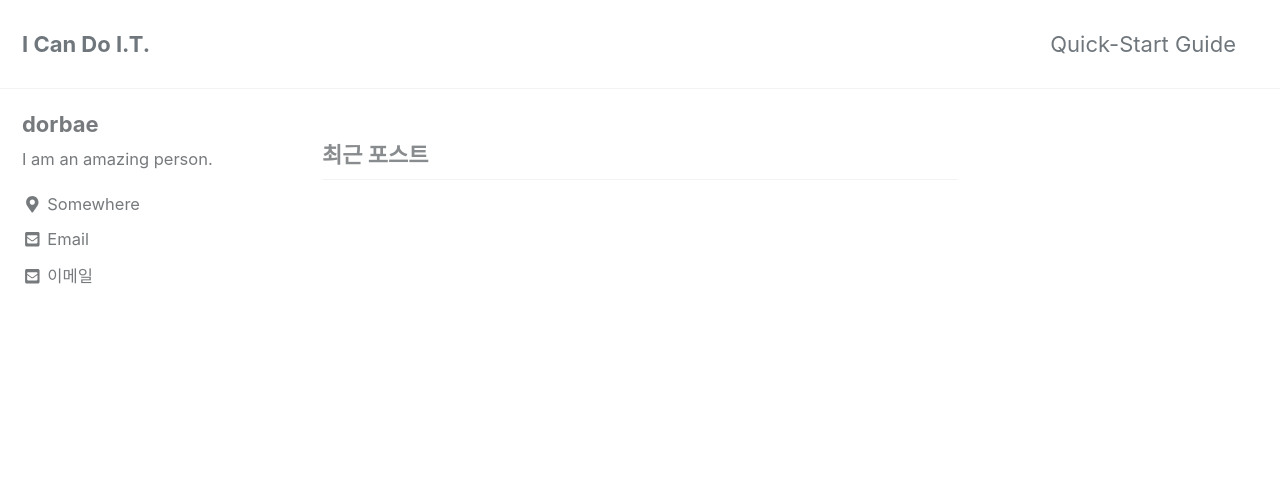
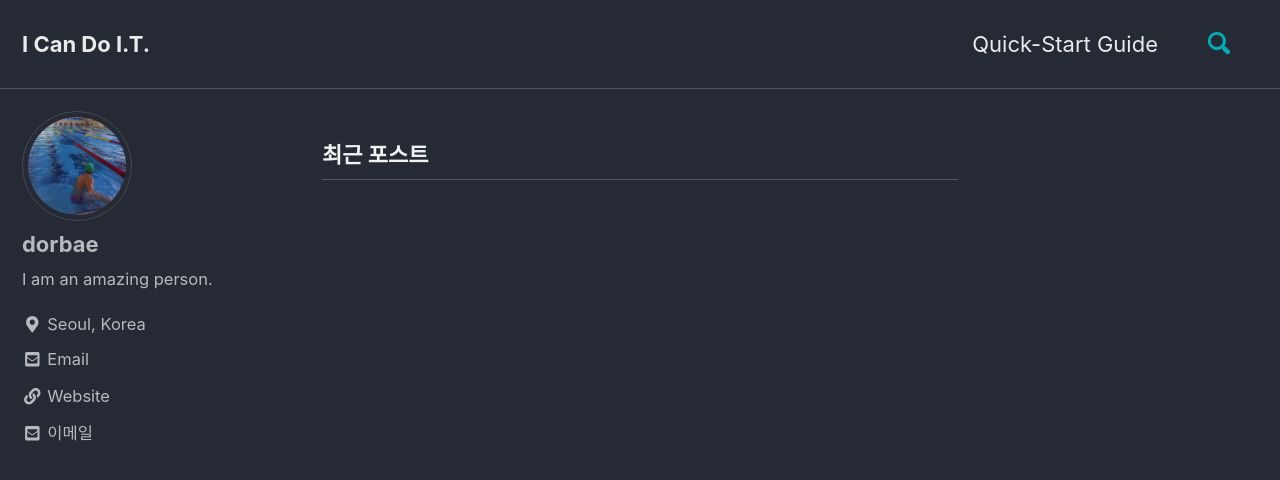
Before and after one commit to dorbae/dorbae.github.io, a Jekyll site: the page built from index.html, in a window 1280 px wide and 900 px high. Shown: the top 480 px of the window. Built offline with Jekyll 4.4.1, drawn with Linux system fonts in a browser that asks for light colours; cached includes are drawn as plain includes; nearby versions of some CDN libraries; the list of posts is cut into pages by our own code; some of the changed lines change nothing that is shown.

Commit message:
Update _config.yml

```diff
--- a/_config.yml
+++ b/_config.yml
@@ -12,7 +12,7 @@
 
 # theme                  : "minimal-mistakes-jekyll"
 remote_theme             : "mmistakes/minimal-mistakes"
-minimal_mistakes_skin    : "default" # "air", "aqua", "contrast", "dark", "dirt", "neon", "mint", "plum", "sunrise"
+minimal_mistakes_skin    : "dark"
 
 # Site Settings
 locale                   : "ko-KR"
@@ -22,91 +22,19 @@ name                     : "dorbae"
 description              : "IT Tech Blog for me."
 url                      : "https://dorbae.github.io"
 baseurl                  : ""
-repository               : # GitHub username/repo-name e.g. "mmistakes/minimal-mistakes"
-teaser                   : # path of fallback teaser image, e.g. "/assets/images/500x300.png"
-# breadcrumbs            : false # true, false (default)
-words_per_minute         : 200
-comments:
-  provider               : # false (default), "disqus", "discourse", "facebook", "google-plus", "staticman", "staticman_v2", "utterances", "custom"
-  disqus:
-    shortname            : # https://help.disqus.com/customer/portal/articles/466208-what-s-a-shortname-
-  discourse:
-    server               : # https://meta.discourse.org/t/embedding-discourse-comments-via-javascript/31963 , e.g.: meta.discourse.org
-  facebook:
-    # https://developers.facebook.com/docs/plugins/comments
-    appid                :
-    num_posts            : # 5 (default)
-    colorscheme          : # "light" (default), "dark"
-  utterances:
-    theme                : # "github-light" (default), "github-dark"
-staticman:
-  allowedFields          : # ['name', 'email', 'url', 'message']
-  branch                 : # "master"
-  commitMessage          : # "New comment by {fields.name}"
-  filename               : # comment-{@timestamp}
-  format                 : # "yml"
-  moderation             : # true
-  path                   : # "/_data/comments/{options.slug}" (default)
-  requiredFields         : # ['name', 'email', 'message']
-  transforms:
-    email                : # "md5"
-  generatedFields:
-    date:
-      type               : # "date"
-      options:
-        format           : # "iso8601" (default), "timestamp-seconds", "timestamp-milliseconds"
-  endpoint               : # URL of your own deployment with trailing slash, will fallback to the public instance
-reCaptcha:
-  siteKey                :
-  secret                 :
-atom_feed:
-  path                   : # blank (default) uses feed.xml
-search                   : # true, false (default)
-search_full_content      : # true, false (default)
-search_provider          : # lunr (default), algolia, google
-algolia:
-  application_id         : # YOUR_APPLICATION_ID
-  index_name             : # YOUR_INDEX_NAME
-  search_only_api_key    : # YOUR_SEARCH_ONLY_API_KEY
-  powered_by             : # true (default), false
-google:
-  search_engine_id       : # YOUR_SEARCH_ENGINE_ID
-  instant_search         : # false (default), true
-# SEO Related
-google_site_verification :
-bing_site_verification   :
-yandex_site_verification :
-naver_site_verification  :
-
-# Social Sharing
-twitter:
-  username               :
-facebook:
-  username               :
-  app_id                 :
-  publisher              :
-og_image                 : # Open Graph/Twitter default site image
-# For specifying social profiles
-# - https://developers.google.com/structured-data/customize/social-profiles
-social:
-  type                   : # Person or Organization (defaults to Person)
-  name                   : # If the user or organization name differs from the site's name
-  links: # An array of links to social media profiles
-
-# Analytics
-analytics:
-  provider               : false # false (default), "google", "google-universal", "custom"
-  google:
-    tracking_id          :
-    anonymize_ip         : # true, false (default)
-
+# GitHub Repository
+repository               : "dorbae/dorbae.github.io"
+# 사이트 우측 상단 검색 활성화
+search                   : true
+# 제목이 아닌 내용까지도 검색할 것인지에 대한 설정
+search_full_content      : true
 
 # Site Author
 author:
   name             : "dorbae"
-  avatar           : # path of avatar image, e.g. "/assets/images/bio-photo.jpg"
+  avatar           : "/assets/images/dorbae.jpeg"
   bio              : "I am an amazing person."
-  location         : "Somewhere"
+  location         : "Seoul, Korea"
   email            : "dorbae.io@gmail.com"
   links:
     - label: "Email"
@@ -114,42 +42,28 @@ author:
       url: mailto:dorbae.io@gmail.com
     - label: "Website"
       icon: "fas fa-fw fa-link"
-      # url: "https://dorbae.blogspot.kr"
-    - label: "Twitter"
-      icon: "fab fa-fw fa-twitter-square"
-      # url: "https://twitter.com/"
-    - label: "Facebook"
-      icon: "fab fa-fw fa-facebook-square"
-      # url: "https://facebook.com/"
-    - label: "GitHub"
-      icon: "fab fa-fw fa-github"
-      # url: "https://github.com/"
-    - label: "Instagram"
-      icon: "fab fa-fw fa-instagram"
-      # url: "https://instagram.com/"
+      url: "https://dorbae.blogspot.kr"
 
-# Site Footer
-footer:
-  links:
-    - label: "Twitter"
-      icon: "fab fa-fw fa-twitter-square"
-      # url:
-    - label: "Facebook"
-      icon: "fab fa-fw fa-facebook-square"
-      # url:
-    - label: "GitHub"
-      icon: "fab fa-fw fa-github"
-      # url:
-    - label: "GitLab"
-      icon: "fab fa-fw fa-gitlab"
-      # url:
-    - label: "Bitbucket"
-      icon: "fab fa-fw fa-bitbucket"
-      # url:
-    - label: "Instagram"
-      icon: "fab fa-fw fa-instagram"
-      # url:
+# Defaults
+defaults:
+  # _posts
+  - scope:
+      path: ""
+      type: posts
+    values:
+      layout: single
+      author_profile: true
+      # 해당 포스트를 읽은 시간이 표시
+      read_time: true
+      comments: # true
+      # 포스트 공유 기능을 활성화 할 것인지
+      share: true
+      related: true
 
+comments:
+  provider               : "disqus"
+  disqus:
+    shortname            : dev-hundred-blog
 
 # Reading Files
 include:
@@ -275,18 +189,3 @@ compress_html:
   clippings: all
   ignore:
     envs: development
-
-
-# Defaults
-defaults:
-  # _posts
-  - scope:
-      path: ""
-      type: posts
-    values:
-      layout: single
-      author_profile: true
-      read_time: true
-      comments: # true
-      share: true
-      related: true
```
